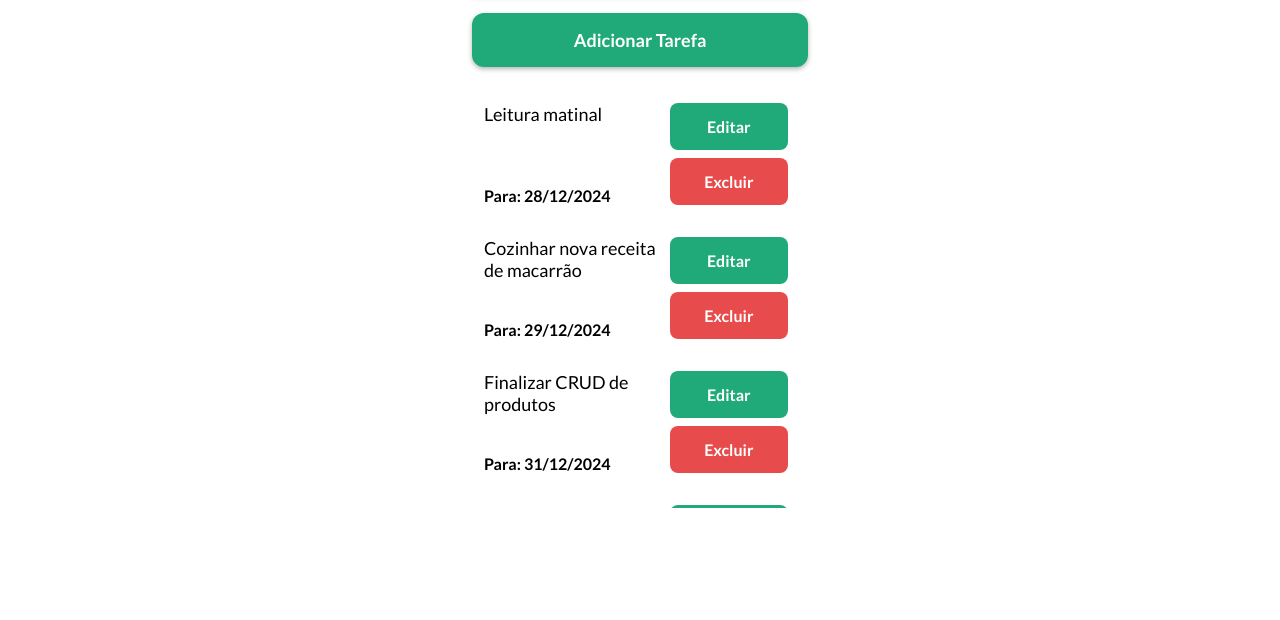
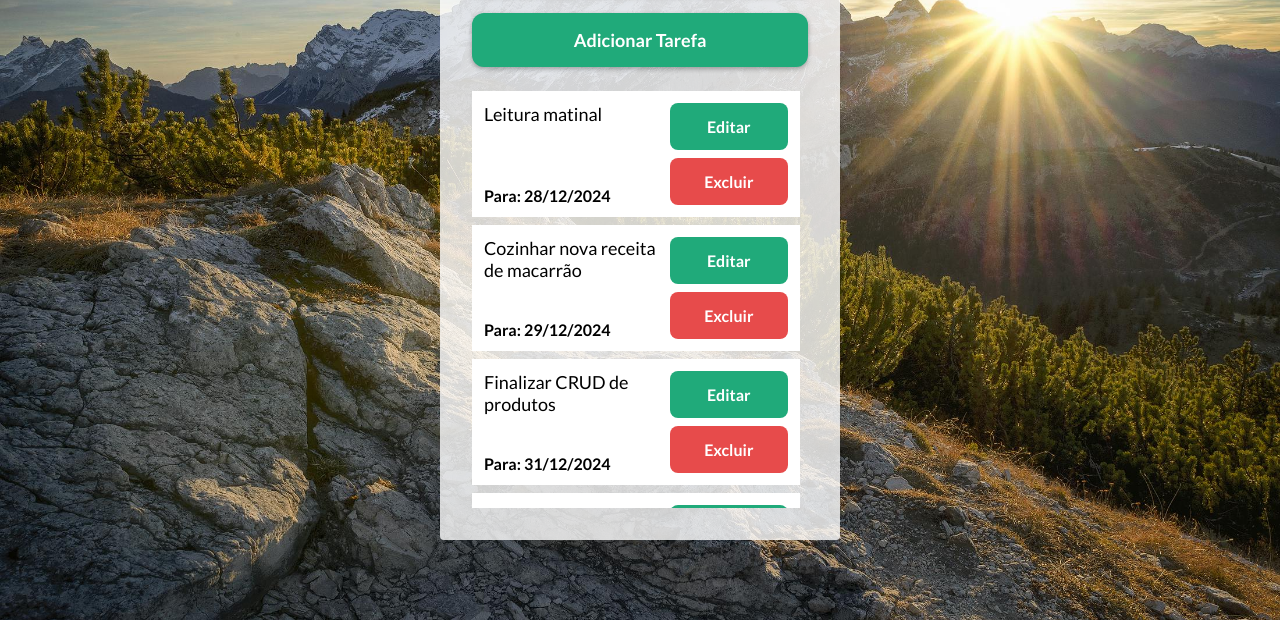
Before and after one commit to adejuniorr/lista-de-tarefas, a plain HTML site: page index.html in a window 1280 px wide. Shown: the part 216-836 px from the top of the page. Drawn offline with Linux system fonts and the light colour scheme.

Commit message:
:wrench: update background-img url

```diff
--- a/css/global.css
+++ b/css/global.css
@@ -16,7 +16,7 @@
 body {
   height: 100vh;
   overflow: hidden;
-  background-image: url("../public/images/background.jpg");
+  background-image: url("../images/background.jpg");
   background-size: cover;
   background-repeat: no-repeat;
   background-position: center;
```
